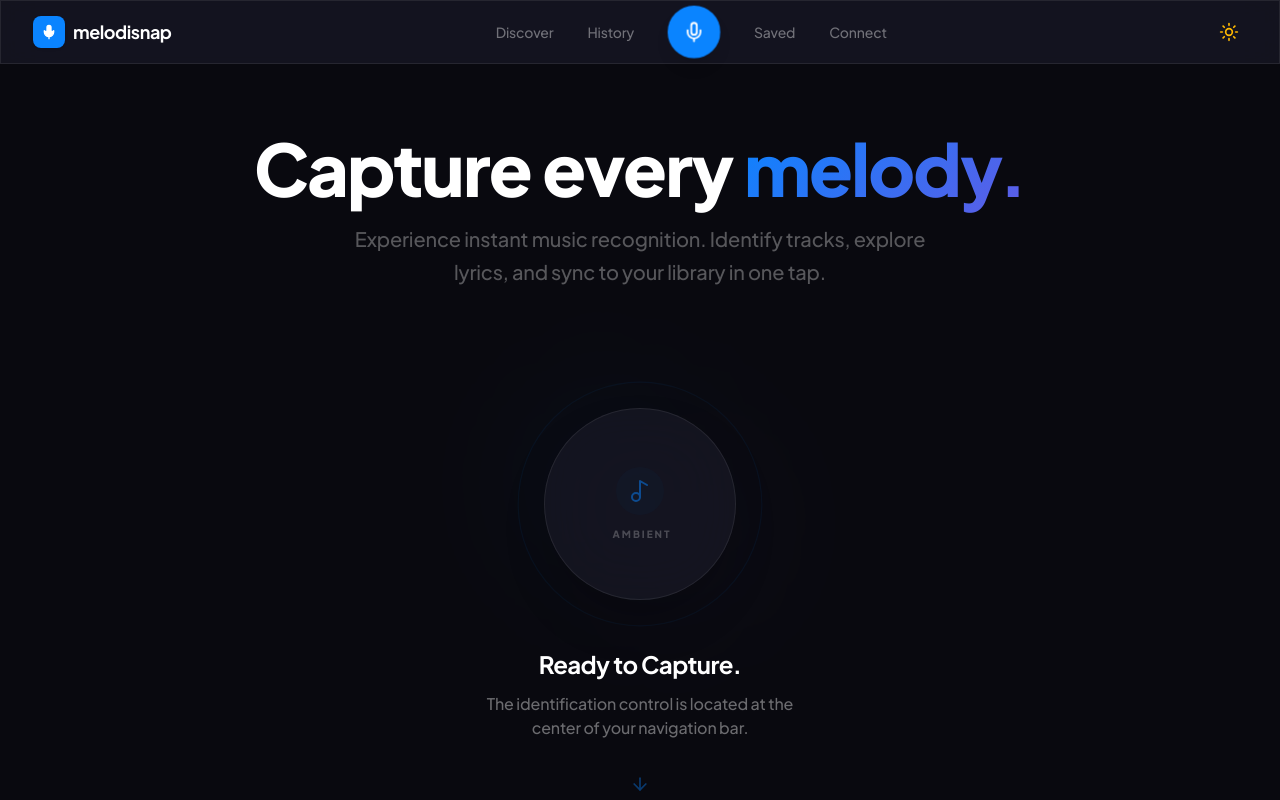
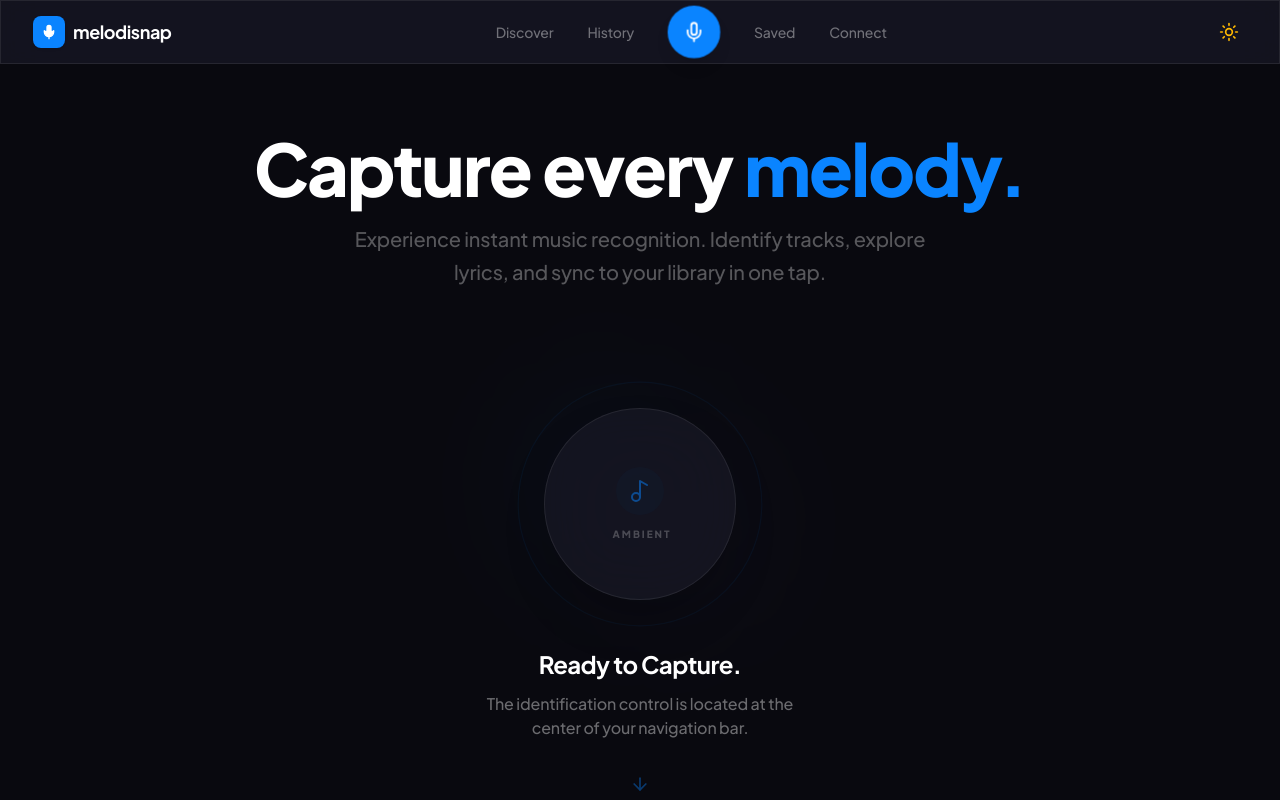
Before and after one commit to Dave-Sleek/MelodiSnap, a React (Vite) app: page / in a window 1280 px wide. Shown: the top 800 px of the page. Built offline with nearby package versions, Linux system fonts and the light colour scheme.

Commit message:
style: update melody heading color
Use the primary accent variable for the melody text to improve brand consistency.

```diff
--- a/src/pages/Home.tsx
+++ b/src/pages/Home.tsx
@@ -54,7 +54,7 @@ export const Home = ({ isOffline }: { isOffline?: boolean }) => {
             className="text-center mb-12 sm:mb-20 space-y-4"
           >
             <h1 className="text-5xl sm:text-7xl font-black text-[var(--text-main)] tracking-tight text-balance leading-[1.1]">
-              Capture every <span className="text-gradient">melody.</span>
+              Capture every <span className="text-[var(--accent-primary)]">melody.</span>
             </h1>
             <p className="text-base sm:text-xl text-[var(--text-muted)] max-w-xl mx-auto font-medium leading-relaxed opacity-80">
               Experience instant music recognition. Identify tracks, explore lyrics, and sync to your library in one tap.
```
